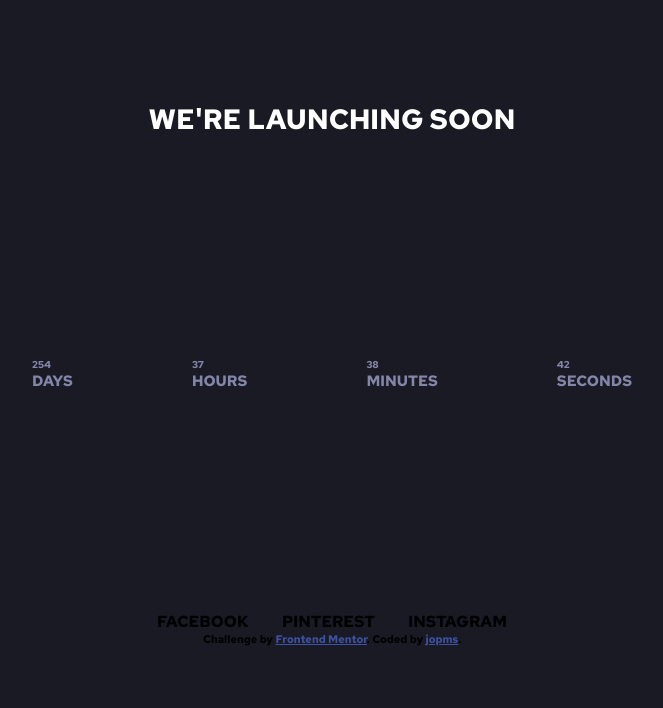
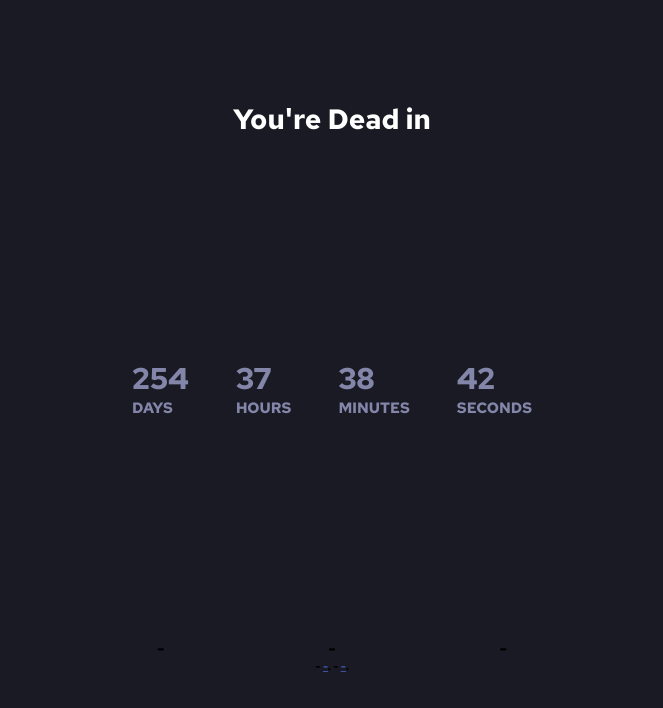
Before and after one commit to jopms/launch-countdown-timer, a plain HTML site: page index.html in a window 1280 px wide. Shown: the whole page, without its empty margins (308-971 px from the left). Drawn offline with Linux system fonts and the light colour scheme.

Commit message:
Funny Commit

```diff
--- a/index.html
+++ b/index.html
@@ -28,30 +28,30 @@
 <body>
   <div class="container">
     <div class="header">
-      <h1>WE'RE LAUNCHING SOON</h1>
+      <h1>You're Dead in</h1>
     </div>
     <div class="main">
       <div class="clock-wrap">
         <div class="clock">
           <div class="days">
-            <div class="days-number" id = "days">08</div>
+            <div class="days-number" id = "days">-</div>
             <div class="days-text">
               <h2>DAYS</h2>
             </div>
           </div>
 
           <div class="hours">
-            <div class="hours-number" id = "hours">23</div>
+            <div class="hours-number" id = "hours">-</div>
             <div class="hours-text">
               <h2>HOURS</h2>
             </div>
           </div>
           <div class="minutes">
-            <div class="minutes-number" id = "minutes">55</div>
+            <div class="minutes-number" id = "minutes">-</div>
             <div class="minutes-text"><h2>MINUTES</h2></div>
           </div>
           <div class="seconds">
-            <div class="seconds-number" id = "seconds">41</div>
+            <div class="seconds-number" id = "seconds">-</div>
             <div class="seconds-text"><h2>SECONDS</h2></div>
           </div>
         </div>
@@ -59,9 +59,9 @@
     </div>
     <div class="footer-wrap">
       <div class="footer">
-        <div class="facebook">FACEBOOK</div>
-        <div class="pinterest">PINTEREST</div>
-        <div class="instagram">INSTAGRAM</div>
+        <div class="facebook">-</div>
+        <div class="pinterest">-</div>
+        <div class="instagram">-</div>
       </div>
     </div>
   </div>
@@ -74,8 +74,8 @@
 
 
   <div class="attribution">
-    Challenge by <a href="https://www.frontendmentor.io?ref=challenge" target="_blank">Frontend Mentor</a>.
-    Coded by <a href="#">jopms</a>.
+    - <a href="https://www.frontendmentor.io?ref=challenge" target="_blank">-</a>.
+    - <a href="#">-</a>.
   </div>
   <script src="app.js"></script>
 </body>
--- a/style.css
+++ b/style.css
@@ -24,11 +24,26 @@ background-color:hsl(234, 17%, 12%)
     align-items: center;
 
 }
+#days{
+    font-size: 30px;
+}
+
+#hours{
+    font-size: 30px;
+}
+
+#minutes{
+    font-size: 30px;
+}
+
+#seconds{
+    font-size: 30px;
+}
 
 .clock{
     display: flex;
     justify-content: space-between;
-    width: 600px;
+    width: 400px;
     font-size: 10px;
     padding: 120px;
     color: hsl(237, 18%, 59%);
```
